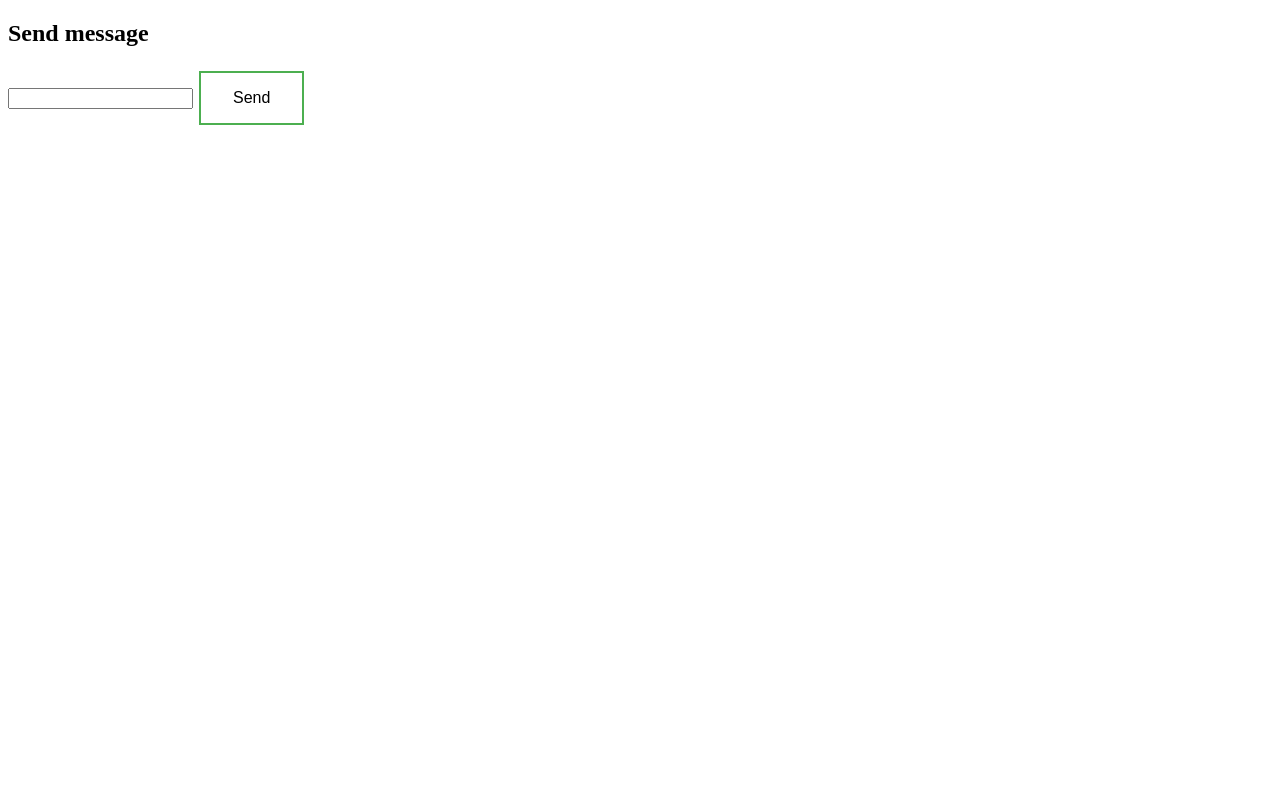
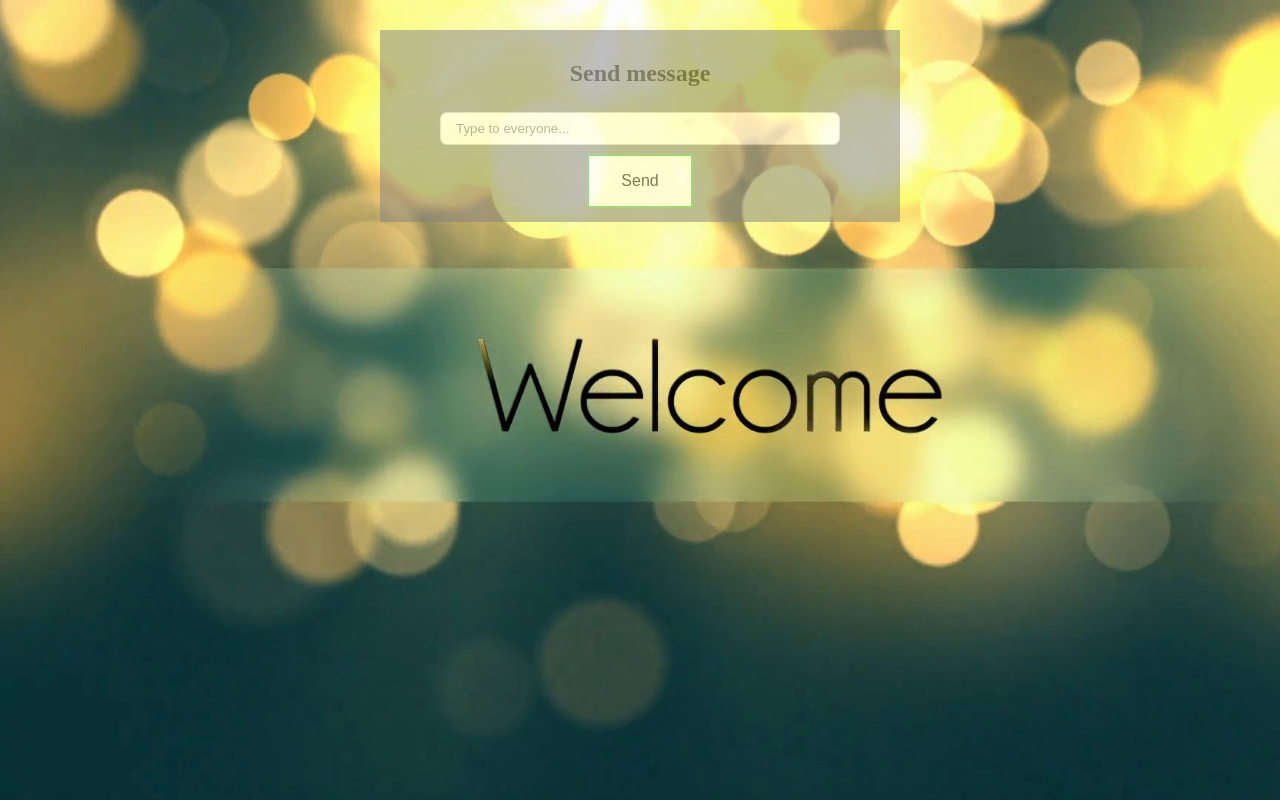
Before and after one commit to khanka0511/Button-thing, a plain HTML site: page public/index.html in a window 1280 px wide. Drawn offline with Linux system fonts and the light colour scheme; some packages are replaced by stand-ins of ours; no server answers.

Commit message:
Deleted database.rules.json, Updated look of chat and added background

```diff
--- a/database.rules.json
+++ /dev/null
@@ -1,6 +0,0 @@
-{
-  "rules": {
-    ".read": true,
-    ".write": true
-  }
-}
--- a/public/index.html
+++ b/public/index.html
@@ -33,16 +33,20 @@
 			});
 		});
 		function onClick() {
+			var d = new Date();
+			var n = d.getDate();
 			var ref = firebase.database().ref('/');
 			var text = document.getElementById('text').value;
 			document.getElementById('text').value = '';
-			var obj = {message: text};
+			var obj = {message: text, n};
 			ref.push(obj);
 		}
 	</script>
-	<h2>Send message</h2>
-	<input id="text">
-	<button class="button" onclick="onClick()">Send</button>
-	<div id="chat"></div>
+	<div class="center">
+		<h2>Send message</h2>
+		<input id="text" placeholder="Type to everyone...">
+		<button class="button" onclick="onClick()">Send</button>
+		<div id="chat"></div>
+	</div>
 </body>
 </html>
--- a/public/style.css
+++ b/public/style.css
@@ -8,7 +8,7 @@
     display: inline-block;
     font-size: 16px;
     margin: 4px 2px;
-    -webkit-transition-duration: 0.4s; /* Safari */
+    -webkit-transition-duration: 0.4s;  /*Safari*/
     transition-duration: 0.4s;
     cursor: pointer;
 }
@@ -19,7 +19,35 @@
     border: 2px solid #4CAF50;
 }
 
+body {
+    background-image: url('background.jpg');
+    background-size: cover;
+    background-repeat: no-repeat;
+    background-attachment: fixed;
+}
+
+.center {
+    max-width: 500px;
+    margin: auto;
+    background: gray;
+    padding: 10px;
+    text-align: center;
+    opacity: 0.5;
+    margin-top: 30px;
+}
+
 .button:hover {
     background-color: #4CAF50;
     color: white;
 }
+
+input {
+    width: 80%;
+    height: 120%;
+    padding: 8px 15px;
+    margin: 5px;
+    display: inline-block;
+    border: 1px solid #ccc;
+    border-radius: 7px;
+    box-sizing: border-box;
+}
```
Also changed, not shown: firebase.json, public/background.jpg (added).
